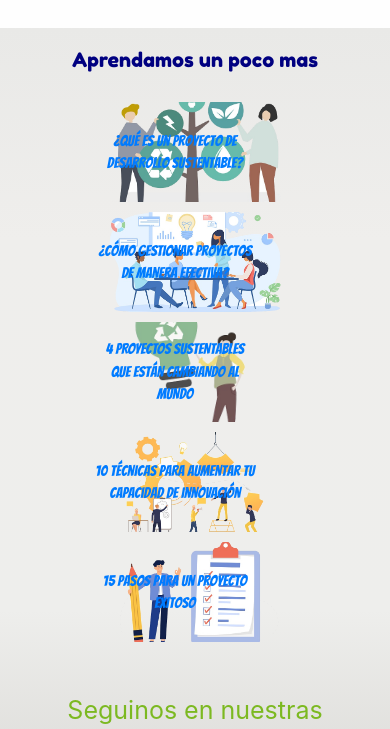
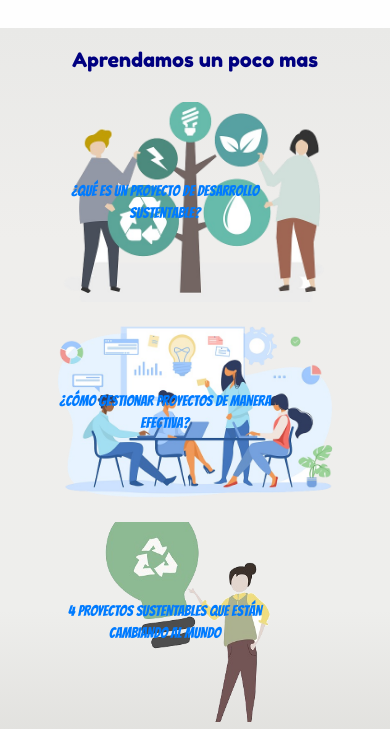
Before and after one commit to admaco87/ProyectoDesarrolloWebCoderHouse, a website: page blog.html in a window 390 px wide. Shown: the part 816-1545 px from the top of the page. Drawn offline with nearby package versions, Linux system fonts and the light colour scheme; a web font is replaced by a local one.

Commit message:
CambioBlog

```diff
--- a/scss/_navSecciones.scss
+++ b/scss/_navSecciones.scss
@@ -460,8 +460,8 @@
     }
 
     .conteiner{
-        width: 200px;
-        height: 100px;
+        width: 300px;
+        height: 200px;
 
         margin: 1em auto;
         display: flex;
```
Also changed, not shown: css/styles.css, scss/styles.css.
